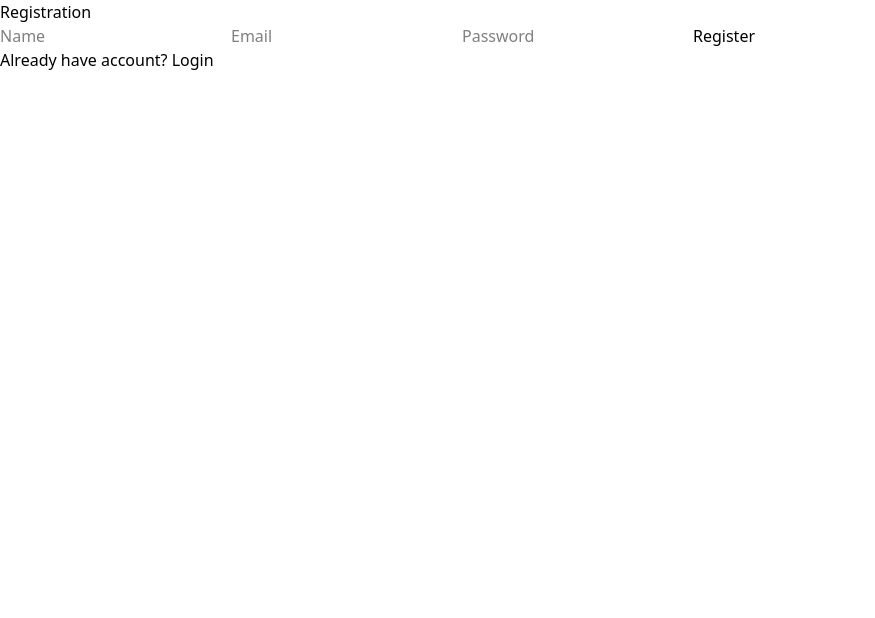
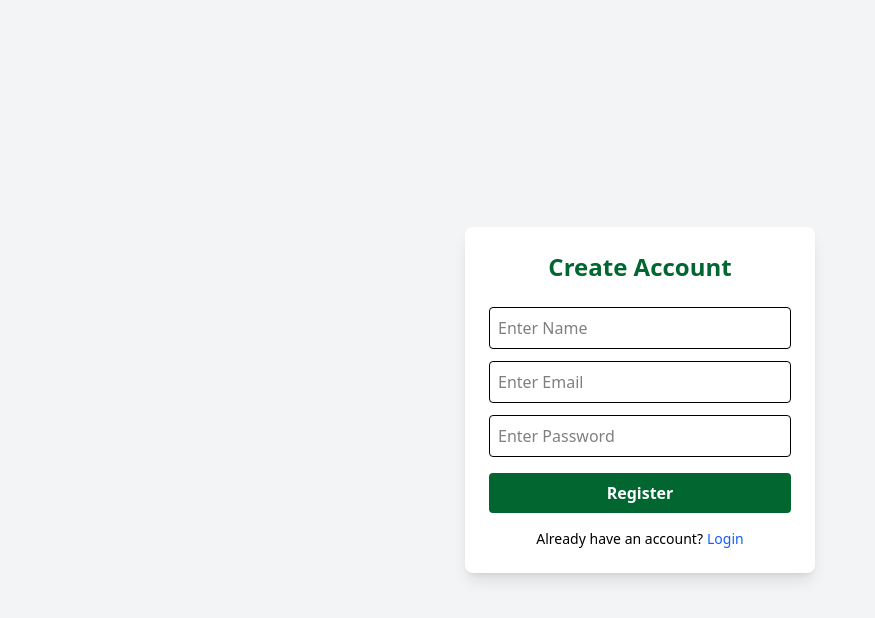
Before and after one commit to abhishek-901/qr-gen-frontend, a React (Vite) app: page /register in a window 1280 px wide. Shown: the top 618 px of the page, without its empty margins (0-875 px from the left). Built offline with nearby package versions, Linux system fonts and the light colour scheme.

Commit message:
Restore register UI and keep fixed logic

```diff
--- a/src/Components/Register.jsx
+++ b/src/Components/Register.jsx
@@ -2,6 +2,7 @@ import React, { useState } from "react";
 import axios from "axios";
 import { useNavigate, Link } from "react-router-dom";
 import { toast, ToastContainer } from "react-toastify";
+import { Helmet } from "react-helmet-async";
 import "react-toastify/dist/ReactToastify.css";
 
 const Register = () => {
@@ -23,7 +24,7 @@ const Register = () => {
         try {
             setLoading(true);
 
-            const res = await axios.post(
+            await axios.post(
                 `${import.meta.env.VITE_BACKEND_URL}/userapi/reguser`,
                 { name, email, password },
                 { withCredentials: true }
@@ -31,7 +32,6 @@ const Register = () => {
 
             toast.success("Registered Successfully");
 
-            // Redirect to login after register
             setTimeout(() => {
                 navigate("/login");
             }, 1500);
@@ -44,43 +44,62 @@ const Register = () => {
     };
 
     return (
-        <>
-            <ToastContainer />
-            <div className="form-container">
-                <h2>Registration</h2>
+        <div className="flex justify-center items-center h-screen bg-gray-100">
+            <Helmet>
+                <title>Register | QR App</title>
+            </Helmet>
+
+            <ToastContainer position="top-right" autoClose={2000} />
+
+            <div className="bg-white shadow-lg p-6 rounded-lg w-[350px]">
+
+                <h2 className="text-2xl font-bold mb-6 text-center text-green-800">
+                    Create Account
+                </h2>
 
                 <form onSubmit={handleFormSubmit}>
+
                     <input
                         type="text"
-                        placeholder="Name"
+                        placeholder="Enter Name"
                         value={name}
                         onChange={(e) => setName(e.target.value)}
+                        className="w-full p-2 border rounded mb-3 focus:outline-none focus:ring-2 focus:ring-green-500"
                     />
 
                     <input
                         type="email"
-                        placeholder="Email"
+                        placeholder="Enter Email"
                         value={email}
                         onChange={(e) => setEmail(e.target.value)}
+                        className="w-full p-2 border rounded mb-3 focus:outline-none focus:ring-2 focus:ring-green-500"
                     />
 
                     <input
                         type="password"
-                        placeholder="Password"
+                        placeholder="Enter Password"
                         value={password}
                         onChange={(e) => setPassword(e.target.value)}
+                        className="w-full p-2 border rounded mb-4 focus:outline-none focus:ring-2 focus:ring-green-500"
                     />
 
-                    <button type="submit" disabled={loading}>
+                    <button
+                        type="submit"
+                        disabled={loading}
+                        className="w-full bg-green-800 text-white font-bold py-2 rounded hover:bg-green-700 transition"
+                    >
                         {loading ? "Registering..." : "Register"}
                     </button>
                 </form>
 
-                <p>
-                    Already have account? <Link to="/login">Login</Link>
+                <p className="mt-4 text-center text-sm">
+                    Already have an account?
+                    <Link to="/login" className="text-blue-600 ml-1 hover:underline">
+                        Login
+                    </Link>
                 </p>
             </div>
-        </>
+        </div>
     );
 };
 
```
